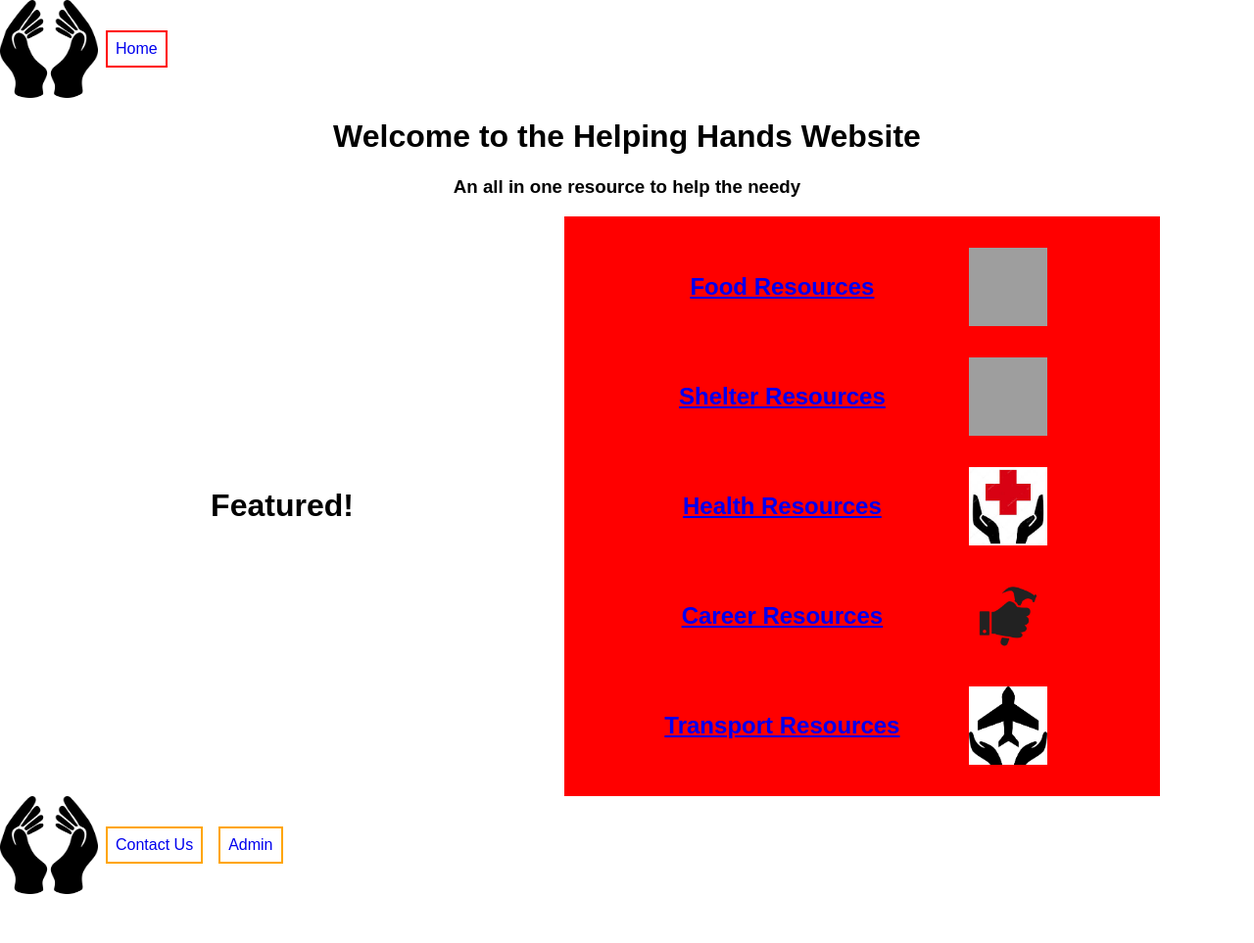
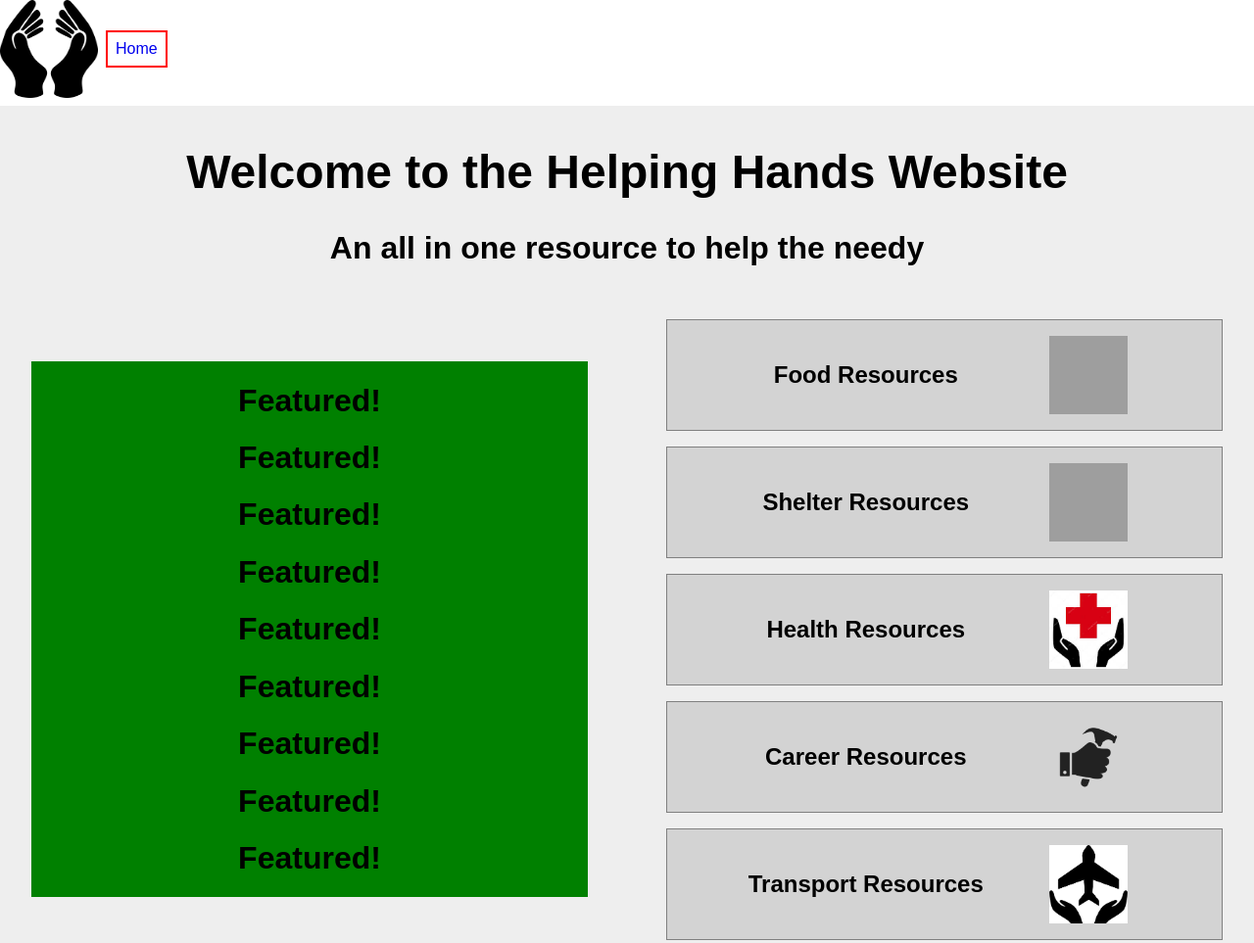
Before and after one commit to HelpingHandsAPI/HelpingHandsFrontEnd, a React app: page / in a window 1280 px wide. Shown: the top 963 px of the page at 98% size. Before the commit the page ends 913 px from the top, so only its background shows below. Built offline with nearby package versions, Linux system fonts and the light colour scheme; grey boxes are pictures that could not be loaded.

Commit message:
Added styling to the haome page

```diff
--- a/src/components/Featured.js
+++ b/src/components/Featured.js
@@ -5,6 +5,14 @@ export default class Featured extends Component{
     return(
       <div className="featured">
         <h1>Featured!</h1>
+        <h1>Featured!</h1>
+        <h1>Featured!</h1>
+        <h1>Featured!</h1>
+        <h1>Featured!</h1>
+        <h1>Featured!</h1>
+        <h1>Featured!</h1>
+        <h1>Featured!</h1>
+        <h1>Featured!</h1>
       </div>
     )
   }
--- a/src/components/HomeHeader.js
+++ b/src/components/HomeHeader.js
@@ -4,8 +4,8 @@ export default class HomeHeader extends Component {
   render(){
     return(
       <div className="home-header">
-        <h1>Welcome to the Helping Hands Website</h1>
-        <h3>An all in one resource to help the needy</h3>
+        <h1 className="welcome">Welcome to the Helping Hands Website</h1>
+        <h1 className="subheader">An all in one resource to help the needy</h1>
       </div>
     )
   }
--- a/src/components/ResourceIcons.js
+++ b/src/components/ResourceIcons.js
@@ -11,36 +11,45 @@ export default class ResourceIcons extends Component {
     let match = this.props.match;
     return(
       <div className="resource_icons">
+
+          <NavLink className="resource-link" to="/resource/food">
             <div className="resource-card">
-            <NavLink className="resource-link" to="/resource/food">
               <h2 className="resource_header">Food Resources</h2>
               <img className="resource_logo" src={FoodIcon} alt="Food Bank Icon" />
+            </div>
           </NavLink>
-          </div>
+
+
+          <NavLink className="resource-link" to="/resource/shelter">
             <div className="resource-card">
-            <NavLink className="resource-link" to="/resource/shelter">
               <h2 className="resource_header">Shelter Resources</h2>
               <img className="resource_logo" src={ShelterIcon} alt="Shelter Icon" />
+            </div>
           </NavLink>
-          </div>
+
+
+          <NavLink className="resource-link" to="/resource/Health">
             <div className="resource-card">
-            <NavLink className="resource-link" to="/resource/Health">
               <h2 className="resource_header">Health Resources</h2>
               <img className="resource_logo" src={HealthIcon} alt="Health Icon" />
+            </div>
           </NavLink>
-          </div>
+
+
+          <NavLink className="resource-link" to="/resource/Career">
             <div className="resource-card">
-            <NavLink className="resource-link" to="/resource/Career">
               <h2 className="resource_header">Career Resources</h2>
               <img className="resource_logo" src={CareerIcon} alt="Career Icon" />
+            </div>
           </NavLink>
-          </div>
+
+
+          <NavLink className="resource-link" to="/resource/Transport">
             <div className="resource-card">
-            <NavLink className="resource-link" to="/resource/Transport">
               <h2 className="resource_header">Transport Resources</h2>
               <img className="resource_logo" src={TransportIcon} alt="Transport Icon" />
+              </div>
           </NavLink>
-          </div>
       </div>
     )
   }
--- a/src/styles/App.css
+++ b/src/styles/App.css
@@ -52,6 +52,14 @@
   background-color: red;
 }
 
+.welcome{
+  font-size: 300%;
+}
+
+.subheader{
+  font-size: 200%;
+}
+
 .logo{
   height: 100px;
   width: 100px;
@@ -67,6 +75,13 @@
   display: flex;
   align-items: center;
   margin: 1em;
+  text-decoration: none;
+  color: black;
+  background-color: lightgrey;
+}
+
+.resource-link:hover{
+  box-shadow: 10px 10px 5px 5px #888888;
 }
 
 .resource_header{
@@ -77,21 +92,33 @@
 .home-main-container{
   display: flex;
   align-items: center;
+  justify-content: space-around;
+}
+
+.home-container {
+  background-color: #EEE;
+  padding: .5em;
+  margin-top: .5em;
 }
 
 .featured{
   width: 45%;
+  height: 100%;
+  background-color: green;
 }
 
 .resource_icons{
   padding: 1em;
   width: 45%;
-  background-color: red;
 }
 
 .resource-card{
   display: flex;
   flex-wrap: wrap;
+  border: 1px solid grey;
+  width: 100%;
+  padding: 1em;
+  align-items: center;
 }
 
 @keyframes App-logo-spin {
```
Lines whose indentation alone changed are shown as unchanged.
